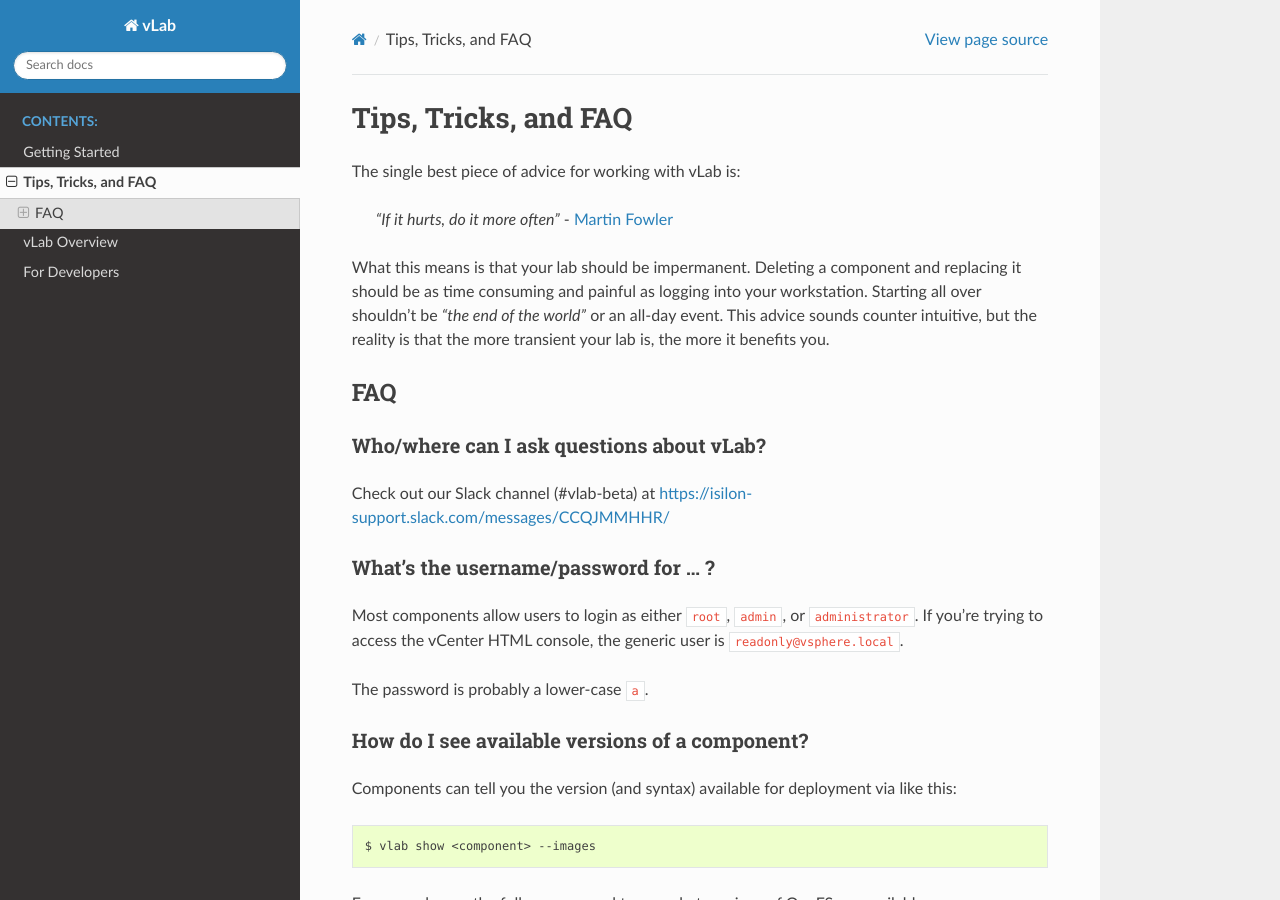
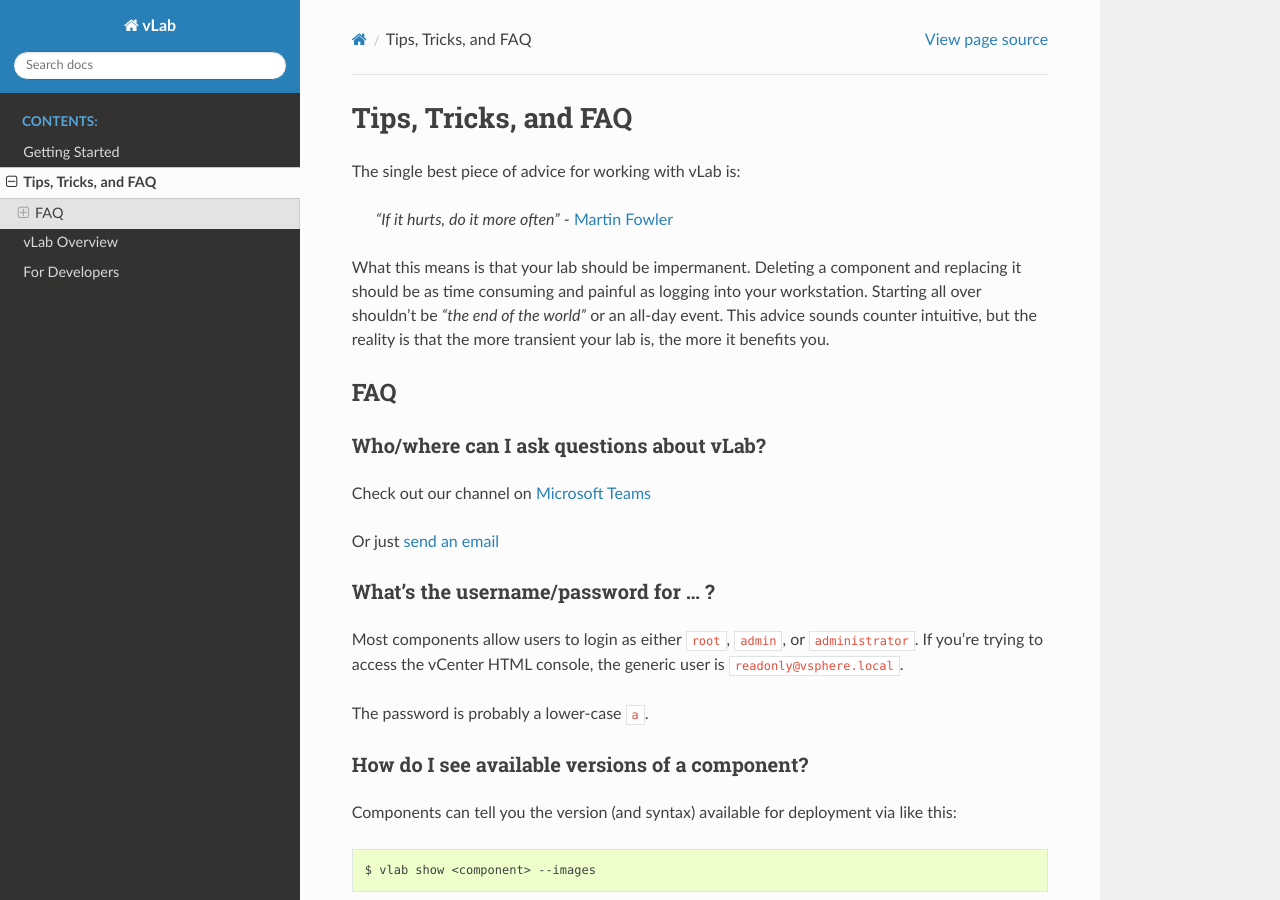
Before and after one commit to willnx/vlab_docs, a Sphinx documentation site: the page built from docs/source/tips_and_faq.rst, in a window 1280 px wide and 900 px high. Built offline with Sphinx 7.4.7 and the Read the Docs theme 2.0.0, drawn with Linux system fonts in a browser that asks for light colours.

Commit message:
updated contact info for getting help

```diff
--- a/docs/source/tips_and_faq.rst
+++ b/docs/source/tips_and_faq.rst
@@ -20,8 +20,13 @@ FAQ
 Who/where can I ask questions about vLab?
 =========================================
 
-Check out our Slack channel (#vlab-beta) at https://isilon-support.slack.com/messages/CCQJMMHHR/
+Check out our channel on `Microsoft Teams <https://teams.microsoft.com/_#/conversations/vLab?threadId=19:1616cfd350254a1faf2247b947745251@thread.skype&ctx=channel>`_
 
+.. raw:: html
+
+   <p> Or just
+   <a href="mailto:nicholas.willhite@emc.com?Subject=vLab%20Question" target="_top">send an email</a>
+   </p>
 
 What's the username/password for ... ?
 ======================================
```
